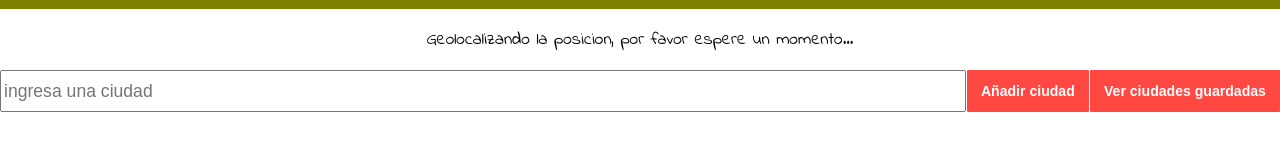
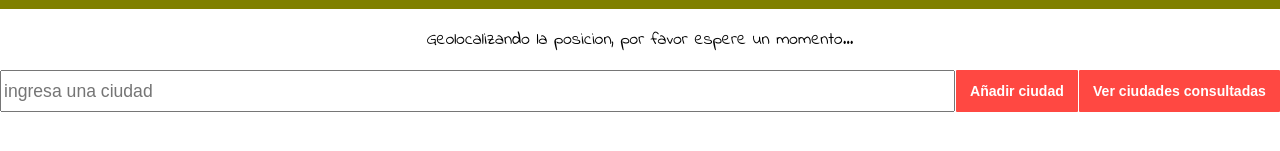
Before and after one commit to David-solar/ClimaPorInternet, a plain HTML site: page index.html in a window 1280 px wide. Shown: the part 249-400 px from the top of the page. Drawn offline with nearby package versions, Linux system fonts and the light colour scheme.

Commit message:
cambio de nombre de boton de guardadas a consultadas

```diff
--- a/index.html
+++ b/index.html
@@ -25,7 +25,7 @@
 			<input type = "text" data-input = "cityAdd" class = "search__text" placeholder="ingresa una ciudad">
 			<input type = "submit" data-button = "add" class = "search__btn btn" value = "Añadir ciudad">
 
-			<button data-saved-cities class = "search__btn btn">Ver ciudades guardadas</button>
+			<button data-saved-cities class = "search__btn btn">Ver ciudades consultadas</button>
 
 		</form>
 
```
